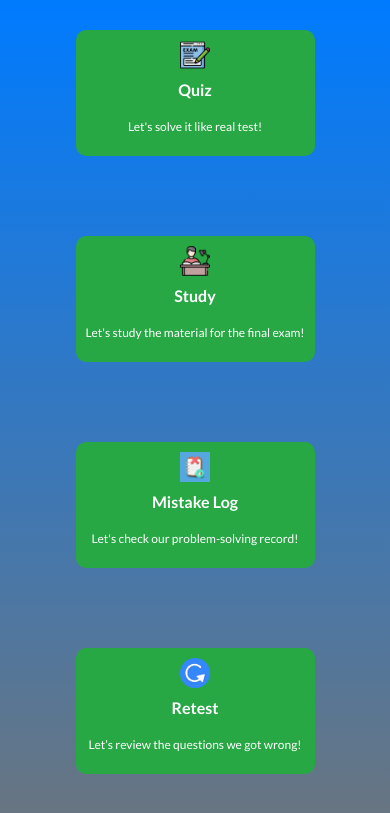
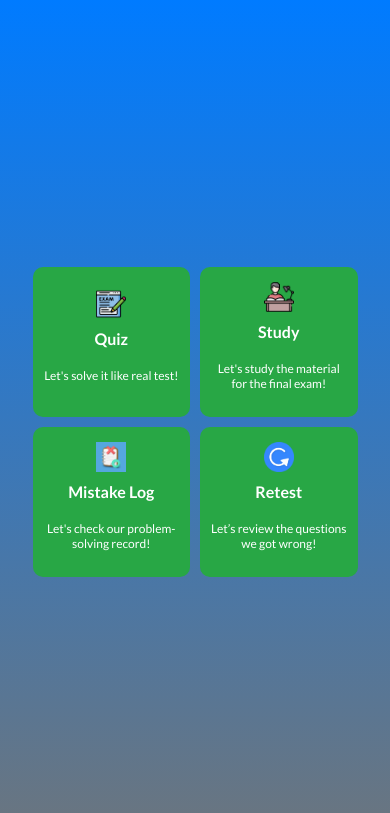
Before and after one commit to jihwannnn/Django_SOS, a Django app: page /question/main/ in a window 390 px wide. Shown: the top 813 px of the page. Run offline with Django 5.2, Linux system fonts and the light colour scheme.

Commit message:
merged with test

```diff
--- a/SOS/static/styles/mainstyle.css
+++ b/SOS/static/styles/mainstyle.css
@@ -1,3 +1,4 @@
+/* Google Fonts에서 로드한 Lato 글꼴 적용 */
 body {
     font-family: 'Lato', sans-serif;
     background: linear-gradient(to bottom, #007bff, #6c757d);
@@ -53,7 +54,6 @@ body {
 
 .button-container {
     display: flex;
-    flex-direction: row;
     flex-wrap: wrap;
     align-items: center;
     justify-content: center;
@@ -171,16 +171,17 @@ body {
     }
 
     .button-container {
-        flex-direction: column;
-        gap: 40px;
+        flex-direction: row;
+        flex-wrap: wrap;
+        justify-content: center;
+        gap: 10px; /* 간격을 좁힘 */
     }
 
     .button-wrapper {
+        width: 45%; /* 버튼 너비를 45%로 설정하여 2개씩 배치 */
+        height: 150px; /* 버튼 높이 줄임 */
+        max-width: none; /* 최대 너비 제한 해제 */
         padding: 10px; /* 작은 화면에서는 패딩을 줄임 */
-        width: 100%; /* 작은 화면에서는 버튼이 화면 너비를 채움 */
-        max-width: 300px; /* 최대 너비를 제한 */
-        height: auto; /* 고정 높이 해제 */
-        margin-bottom: 40px;
     }
 
     .button-icon {
```
